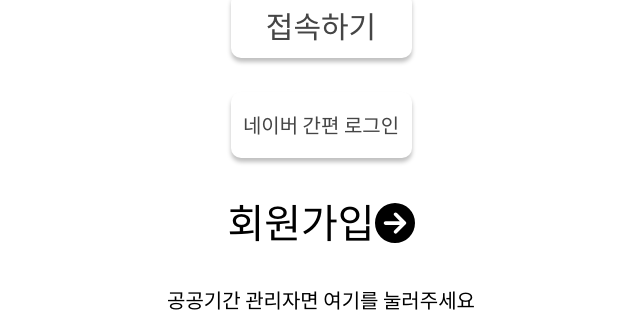
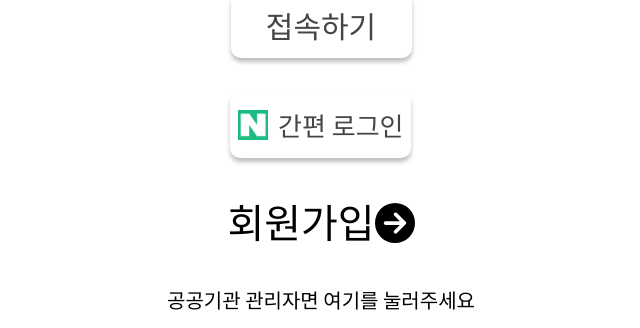
Before and after one commit to yunssup/MalMalMal_FE, a React (Vite) app: page /login in a window 1280 px wide. Shown: the part 576-904 px from the top of the page, without its empty margins (319-959 px from the left). Built offline with nearby package versions, Linux system fonts and the light colour scheme; a small style sheet from the web is missing.

Commit message:
간편로그인 버튼 수ㅇ

```diff
--- a/src/component/Login.jsx
+++ b/src/component/Login.jsx
@@ -100,22 +100,22 @@ const LoginButton = styled.button`
 `;
 const NaverLoginButton = styled.button`
   border-radius: 10px;
-  background: ${({ isFilled }) => (isFilled ? "#ff8d8f" : "#fff")};
+
+  display: flex;
+  align-items: center;
+  justify-content: center;
+  margin-left: 23%;
+  background-color: ${({ isFilled }) => (isFilled ? "#ff8d8f" : "#fff")};
   color: ${({ isFilled }) => (isFilled ? "#fff" : "#454545")};
   box-shadow: 0px 4px 4px 0px rgba(0, 0, 0, 0.25);
   width: 181px;
   height: 66px;
   flex-shrink: 0;
-  display: flex;
-  flex-direction: column;
-  align-items: center;
-  justify-content: center;
-  align-self: center;
   border: none;
   cursor: pointer;
   text-align: center;
   font-family: Noto Sans KR;
-  font-size: 20px;
+  font-size: 26px;
   font-style: normal;
   font-weight: 500;
   line-height: normal;
@@ -123,6 +123,12 @@ const NaverLoginButton = styled.button`
   margin-top: 10%;
 `;
 
+const Naver = styled.img`
+  width: 30px;
+  height: 30px;
+  margin-right: 10px; /* 추가: 이미지와 글자 간격 조절 */
+  flex-shrink: 0;
+`;
 const SignUpButton = styled.button`
   color: #000;
   text-align: center;
@@ -231,8 +237,9 @@ export default function LoginPage() {
         접속하기
       </LoginButton>
       <NaverLoginButton onClick={handleNaverLogin}>
-        네이버 간편 로그인
-      </NaverLoginButton>{" "}
+        <Naver src="/네이버.png" alt="로고 이미지" />
+        간편 로그인
+      </NaverLoginButton>
       <SignUpButton onClick={handleSignUp}>
         회원가입
         <FontAwesomeIcon icon={faArrowCircleRight} />
@@ -241,7 +248,7 @@ export default function LoginPage() {
         href="https://forms.gle/w1gFr5n9wP7dn73k8"
         target="_blank"
       >
-        공공기간 관리자면 여기를 눌러주세요
+        공공기관 관리자면 여기를 눌러주세요
       </ExternalLinkButton>{" "}
     </LoginContainer>
   );
--- a/src/component/Mainsns.jsx
+++ b/src/component/Mainsns.jsx
@@ -210,6 +210,7 @@ const StyledFontAwesomeIcon1 = styled(FontAwesomeIcon)`
   filter: drop-shadow(0px 2px 4px rgba(0, 0, 0, 0.25));
   margin-top: 2%;
   margin-left: 2%;
+  color: ${({ clicked }) => (clicked ? "#FF6392" : "#000")};
 `;
 const Image1 = styled.img`
   width: 55px;
@@ -288,6 +289,15 @@ export default function Click() {
   const handleButtonClick = () => {
     console.log("버튼 눌림");
   };
+
+  const handleHeartClick = (index) => {
+    const updatedClickedState = [...heartClicked];
+    updatedClickedState[index] = !updatedClickedState[index];
+    setHeartClicked(updatedClickedState);
+  };
+  const [heartClicked, setHeartClicked] = useState(
+    Array(allPostsData.length).fill(false)
+  );
   return (
     <Container>
       <Top>
@@ -314,7 +324,11 @@ export default function Click() {
                 <Name>{data.name}</Name>
                 <Text>{data.title}</Text>
                 <Bar>
-                  <StyledFontAwesomeIcon icon={faHeart} />
+                  <StyledFontAwesomeIcon1
+                    icon={faHeart}
+                    onClick={() => handleHeartClick(currentIndex + index)}
+                    clicked={heartClicked[currentIndex + index]}
+                  />{" "}
                   <Image src="/재생.png" alt="버튼 이미지" />
                 </Bar>
               </BestPost>
@@ -331,12 +345,16 @@ export default function Click() {
               <Name1>{data.name}</Name1>
               <Text1>{data.title}</Text1>
               <Bar1>
-                <StyledFontAwesomeIcon1 icon={faHeart} />
+                <StyledFontAwesomeIcon1
+                  icon={faHeart}
+                  onClick={() => handleHeartClick(currentIndex + index)}
+                  clicked={heartClicked[currentIndex + index]}
+                />
                 <Image1 src="/재생.png" alt="버튼 이미지" />
               </Bar1>
             </MainPost>
           ))}
-      </div>
+      </div>{" "}
       <PrevNextButtons>
         <button onClick={prevPost} disabled={currentIndex === 0}>
           이전
@@ -353,7 +371,6 @@ export default function Click() {
           <Image2 src="/글쓰기버튼.png" alt="버튼 이미지" />
         </StyledLink>
       </ClickButton>
-
       <Footer />
     </Container>
   );
```
Also changed, not shown: public/네이버.png (added).
